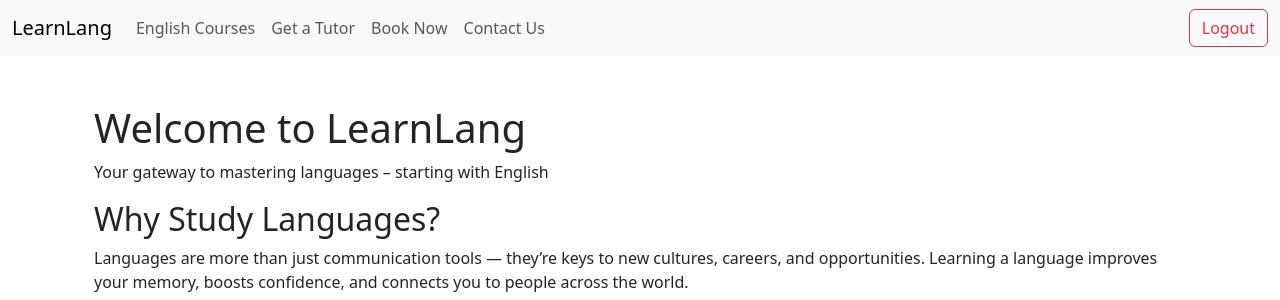
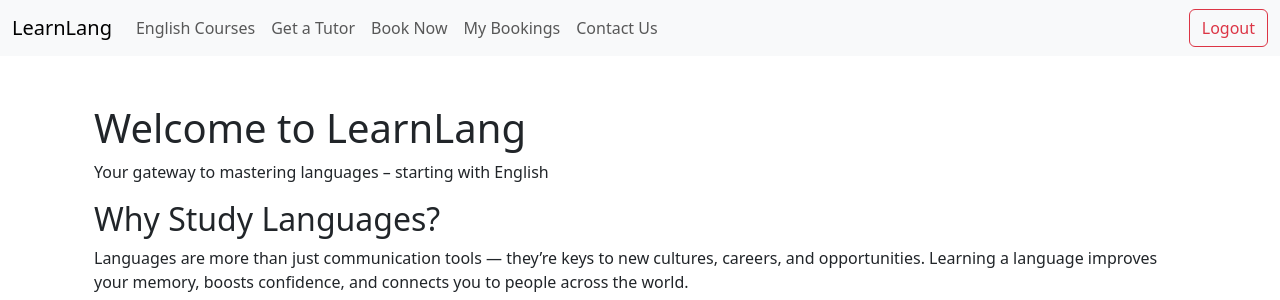
Before and after one commit to mairima/learnlang, a Django app: page / in a window 1280 px wide. Shown: the top 300 px of the page. Run offline with Django 4.2, Linux system fonts and the light colour scheme; the visitor is signed in with stand-in values (Sample User, id 1); some libraries are stand-ins or nearby versions.

Commit message:
Update base.html with new navtab My Bookings

```diff
--- a/languages/templates/base.html
+++ b/languages/templates/base.html
@@ -29,6 +29,9 @@
           </li>
           <li class="nav-item">
             <a class="nav-link" href="{% url 'booking' %}">Book Now</a>
+          </li>
+          <li class="nav-item">
+            <a class="nav-link" href="{% url 'my_bookings' %}">My Bookings</a>
           </li>
           <li class="nav-item">
             <a class="nav-link" href="{% url 'contact_us' %}">Contact Us</a>
--- a/learnlang/settings.py
+++ b/learnlang/settings.py
@@ -38,7 +38,6 @@ INSTALLED_APPS = [
     'django.contrib.staticfiles',
     'django.contrib.sites',     # Required for allauth or site-based logic
     'languages',
-    'django.contrib.messages',   # Your app
 ]
 
 MIDDLEWARE = [
```
